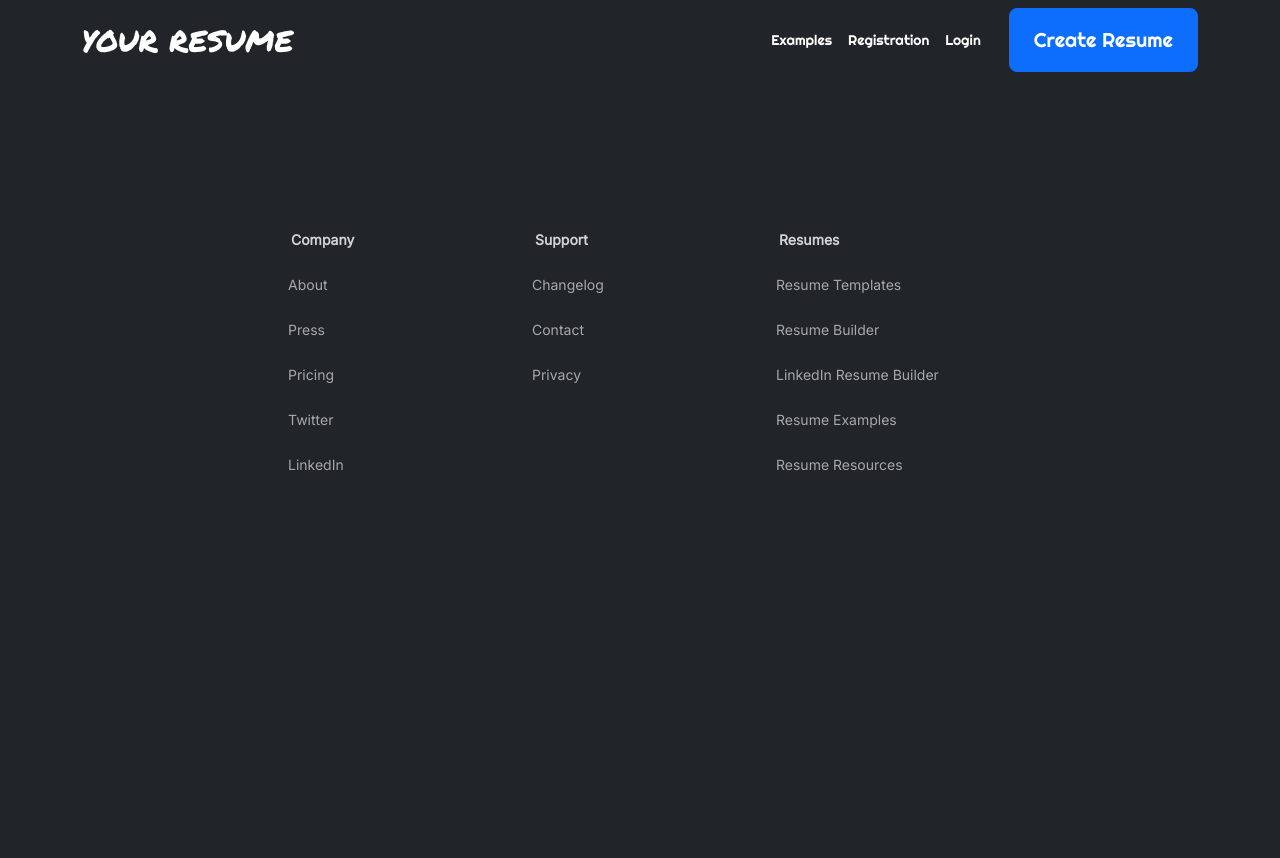
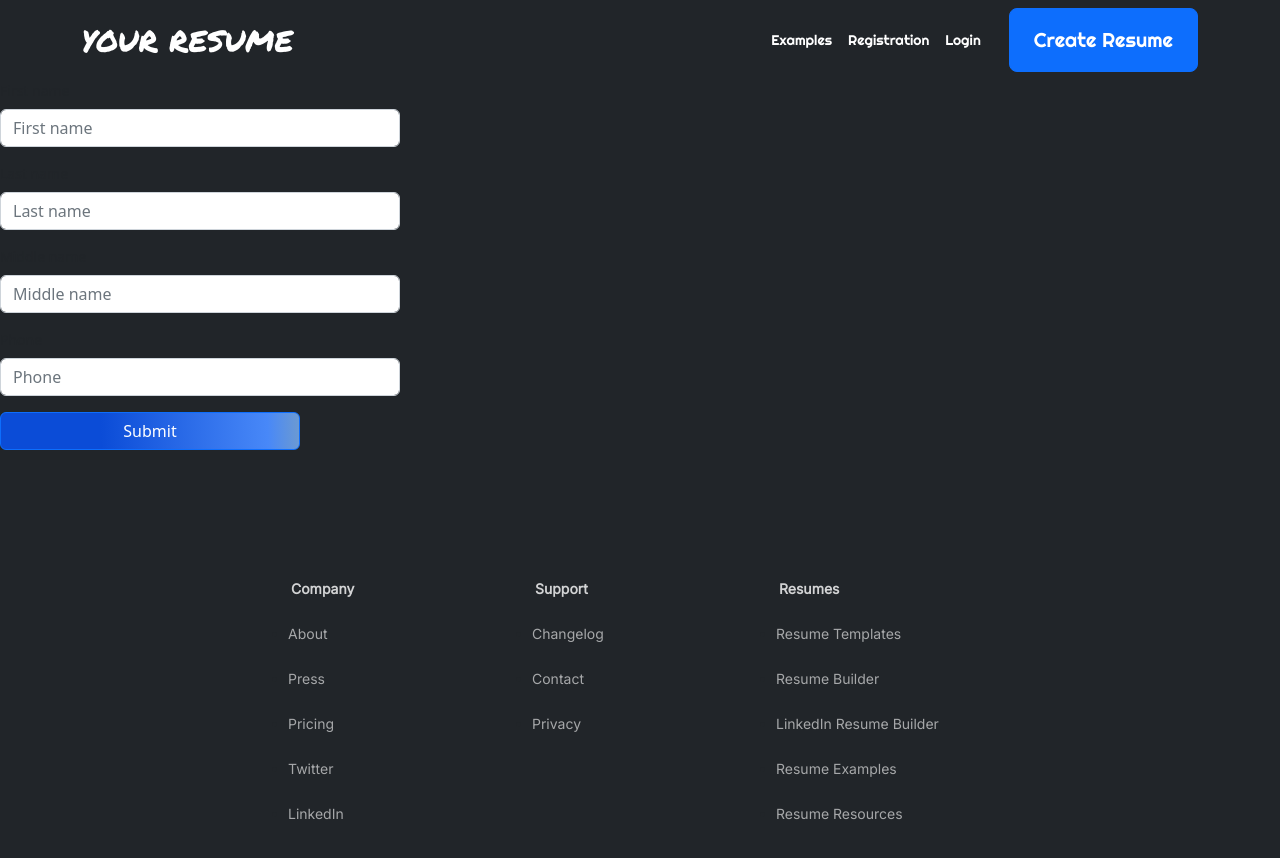
Before and after one commit to Daryna00/Resume, a React (Create React App) app in the folder resume_front/: page /personal/area in a window 1280 px wide. Shown: the top 858 px of the page. Before the commit the page ends 800 px from the top, so only its background shows below. Built offline with nearby package versions, Linux system fonts and the light colour scheme; a web font is replaced by a local one.

Commit message:
personal area

```diff
--- a/resume_front/src/components/Google.js
+++ b/resume_front/src/components/Google.js
@@ -28,7 +28,7 @@ const Google = ({ googleAuthenticate }) => {
                 <p class='lead'>This is an incredible authentication system with production level features!</p>
                 <hr class='my-4' />
                 <p>Click the Log In button</p>
-                <Link class='btn btn-primary btn-lg' id="btn-login" to='/login' role='button'>Login</Link>
+                <Link class='btn btn-primary btn-lg' id="btn-login" to='/personal/area' role='button'>Login</Link>
             </div>
         </div>
     );
--- a/resume_front/src/pages/PersonalArea.js
+++ b/resume_front/src/pages/PersonalArea.js
@@ -1,45 +1,37 @@
-import React from 'react';
-// import {Button, Form} from "react-bootstrap";
-// import {useState} from "@types/react";
+import React, {useState} from 'react';
+import {Button, Form} from "react-bootstrap";
 
 const PersonalArea = () => {
-//     const [formData, setFormData] = useState({
-//         first_name: '',
-//         last_name: '',
-//         middle_name: '',
-//         phone: ''
-//     });
-//     const { first_name, last_name, middle_name, phone} = formData;
-//     const onChange = e => setFormData({ ...formData, [e.target.name]: e.target.value });
-//     return (
-//         <Form className='form-login' >
-//             <Form.Group className="mb-3" controlId="formBasicFirstName">
-//                 <Form.Label>First name</Form.Label>
-//                 <Form.Control type="name" placeholder="First name" name='name' value={first_name} onChange={e => onChange(e)} required/>
-//             </Form.Group>
-//             <Form.Group className="mb-3" controlId="formBasicName">
-//                 <Form.Label>Last name</Form.Label>
-//                 <Form.Control type="name" placeholder="Last name" name='name' value={last_name} onChange={e => onChange(e)} required/>
-//             </Form.Group>
-//             <Form.Group className="mb-3" controlId="formBasicName">
-//                 <Form.Label>Middle name</Form.Label>
-//                 <Form.Control type="name" placeholder="Middle name" name='name' value={middle_name} onChange={e => onChange(e)} required/>
-//             </Form.Group>
-//             <Form.Group className="mb-3" controlId="formBasicEmail">
-//                 <Form.Label>Phone</Form.Label>
-//                 <Form.Control type="phone" placeholder="Phone" name='phone' value={phone} onChange={e => onChange(e)} minLength='6' required/>
-//             </Form.Group>
-//             <Button variant="primary" className="button-submit" type="submit">
-//                 Submit
-//             </Button>
-//         </Form>
-//     );
-// };
-
+    const [formData, setFormData] = useState({
+        first_name: '',
+        last_name: '',
+        middle_name: '',
+        phone: ''
+    });
+    const { first_name, last_name, middle_name, phone} = formData;
+    const onChange = e => setFormData({ ...formData, [e.target.name]: e.target.value });
     return (
-        <div>
-            CATEGORY
-        </div>
+        <Form className='form-personal-area' >
+            <Form.Group className="mb-3" controlId="formBasicFirstName">
+                <Form.Label>First name</Form.Label>
+                <Form.Control type="name" placeholder="First name" name='name' value={first_name} onChange={e => onChange(e)} required/>
+            </Form.Group>
+            <Form.Group className="mb-3" controlId="formBasicLastName">
+                <Form.Label>Last name</Form.Label>
+                <Form.Control type="name" placeholder="Last name" name='name' value={last_name} onChange={e => onChange(e)} required/>
+            </Form.Group>
+            <Form.Group className="mb-3" controlId="formBasicMiddleName">
+                <Form.Label>Middle name</Form.Label>
+                <Form.Control type="name" placeholder="Middle name" name='name' value={middle_name} onChange={e => onChange(e)} required/>
+            </Form.Group>
+            <Form.Group className="mb-3" controlId="formBasicPhone">
+                <Form.Label>Phone</Form.Label>
+                <Form.Control type="phone" placeholder="Phone" name='phone' value={phone} onChange={e => onChange(e)} pattern = "/^\+380\d{3}\d{2}\d{2}\d{2}$/" title="The number must start with +380 and has 9 digits." required/>
+            </Form.Group>
+            <Button variant="primary" className="button-submit" type="submit">
+                Submit
+            </Button>
+        </Form>
     );
 };
 export default PersonalArea;
```
